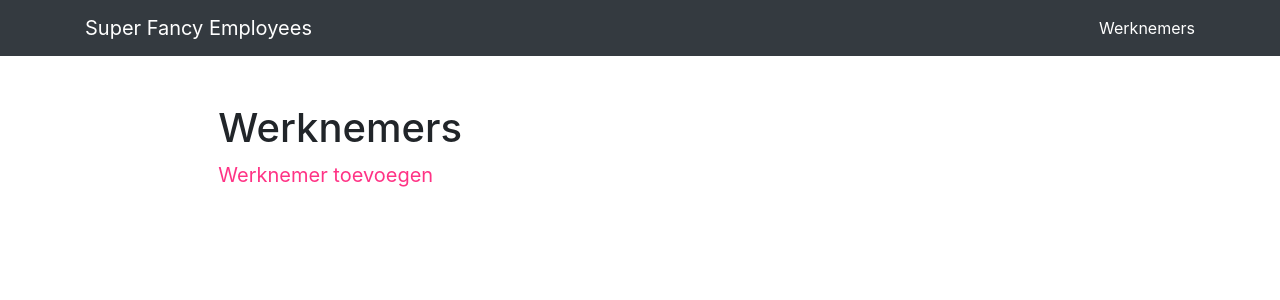
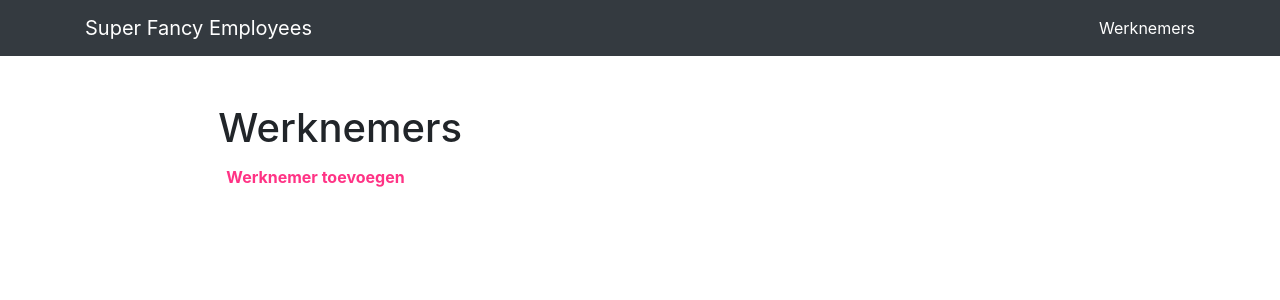
Before and after one commit to Aaricia96/SuperFancyEmployees, an Angular app: page /employee in a window 1280 px wide. Shown: the top 300 px of the page. Built offline with nearby package versions, Linux system fonts and the light colour scheme.

Commit message:
Form for adding employee

```diff
--- a/src/app/app.component.html
+++ b/src/app/app.component.html
@@ -17,9 +17,3 @@
     </nav>
     <router-outlet></router-outlet>
 </div>
-
-<!-- <div class="topnav">
-    <a class="active" href="#home">Home</a>
-    <a routerLink="/employee">Werknemers</a>
-</div>
-<router-outlet></router-outlet> -->
--- a/src/app/employee/employee.component.css
+++ b/src/app/employee/employee.component.css
@@ -0,0 +1,14 @@
+button {
+    background-color:white;
+    border: none;
+    color: white;
+    text-align: center;
+    text-decoration: none;
+    display: inline-block;
+    font-size: 16px;
+    margin: 4px 2px;
+    -webkit-transition-duration: 0.4s;
+    transition-duration: 0.4s;
+    cursor: pointer;
+    color: #ff3385;
+}
--- a/src/app/employee/employee.component.html
+++ b/src/app/employee/employee.component.html
@@ -8,7 +8,42 @@
 <div class="row">
   <div class="col-md-2"></div>
   <div class="col-md-10">
-      <p class="lead"><a href="" id="linkAddGuest"><font color="#ff3385"><b>Werknemer toevoegen</b></font></a></p>
+      <!-- <p class="lead"><a href="" id="linkAddGuest"><font color="#ff3385"><b>Werknemer toevoegen</b></font></a></p> -->
+      <p class="lead"><button id="btnAddEmployee" (click)="showForm()"><b>Werknemer toevoegen</b></button></p>
   </div>
+</div>
 
+<div class="row">
+  <div class="col-md-2"></div>
+  <div class="col-md-4">
+      <form id="formAddEmployee"  style="display:none" >
+          <input type="hidden" id="id">
+          <label for="firstName" class="col-sm-4 col-form-label">Voornaam:</label>
+          <div class="col-sm-8">
+              <input type="text" class="form-control" name="firstName" id="firstName" placeholder="Aaricia" required>
+          </div>
+          <label for="lastName" class="col-sm-4 col-form-label">Achternaam:</label>
+          <div class="col-sm-8">
+              <input type="text" class="form-control" id="lastName" placeholder="van Oostrom" required>
+          </div>
+          <label for="role" class="col-sm-4 col-form-label">Rol:</label>
+          <div class="col-sm-8">
+              <select type="text" class="form-control" id="role">
+                  <option value="Receptionist">Receptionist</option>
+                  <option value="Chefkok">Chefkok</option>
+                  <option value="Kok">Kok</option>
+                  <option value="Serveerder">Serveerder</option>
+                  <option value="Manager">Manager</option>
+                  <option value="AssistentManager">Assistent Manager</option>
+                  <option value="Schoonmaker">Schoonmaker</option>
+              </select>
+          </div>
+          <label for="startDate" class="col-sm-4 col-form-label">Startdatum:</label>
+          <div class="col-sm-8">
+            <input type="date" class="form-control" id="startDate" required>
+          </div>
+          <br/>
+          <button id="btnAddEmployee" (click)="add()"><b>Voeg toe</b></button>
+        </form>
+  </div>
 </div>
--- a/src/app/employee/employee.component.ts
+++ b/src/app/employee/employee.component.ts
@@ -1,4 +1,6 @@
 import { Component, OnInit } from '@angular/core';
+
+import { Employee } from "../Employee";
 
 @Component({
   selector: 'app-employee',
@@ -7,9 +9,24 @@ import { Component, OnInit } from '@angular/core';
 })
 export class EmployeeComponent implements OnInit {
 
+  display='none';
+
   constructor() { }
 
   ngOnInit() {
   }
 
+  showForm() : void {
+    let x = document.getElementById("formAddEmployee");
+    if (x.style.display === "none") {
+        x.style.display = "block";
+    } else {
+        x.style.display = "none";
+    }
+  }
+
+  add() : void {
+
+  }
+
 }
--- a/src/styles.css
+++ b/src/styles.css
@@ -1,32 +1,3 @@
-You can add global styles to this file, and also import other style files
-
-/* body {margin:0;}
-
-.topnav {
-  overflow: hidden;
-  background-color: #333;
-}
-
-.topnav a {
-  float: left;
-  display: block;
-  color: #f2f2f2;
-  text-align: center;
-  padding: 14px 16px;
-  text-decoration: none;
-  font-size: 17px;
-}
-
-.topnav a:hover {
-  background-color: #ddd;
-  color: black;
-}
-
-.topnav a.active {
-  background-color: #ff3385;
-  color: white;
-} */
-
 body {
   padding-top: 54px;
 }
```
